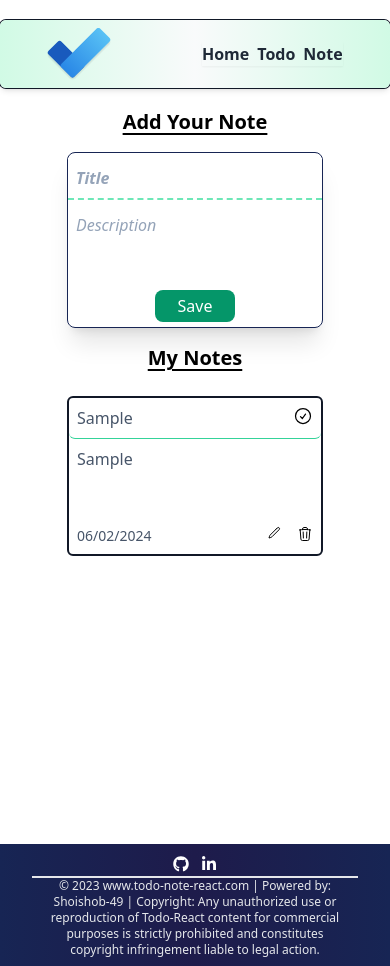
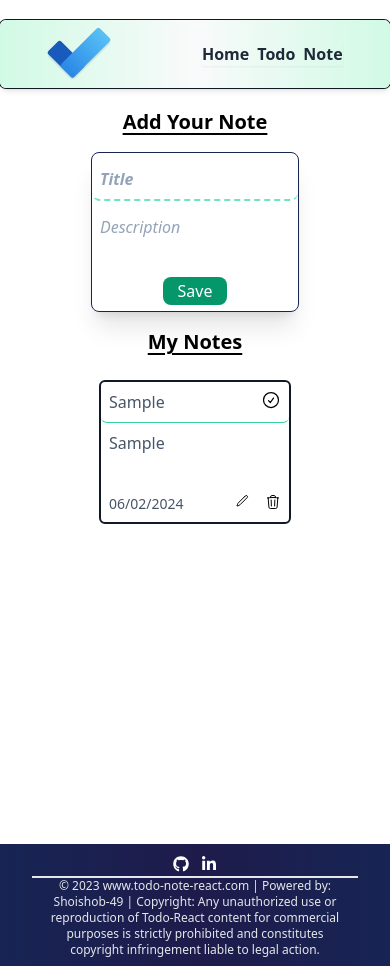
Before and after one commit to Shoishob007/todo-app-react, a React (Vite) app: page /note in a window 390 px wide. Both pictures are taken after typing "Sample", "Sample" into the empty fields and a click on the button "Save". Built offline with nearby package versions, Linux system fonts and the light colour scheme.

Commit message:
Mobile-Responsive

```diff
--- a/src/components/Note.jsx
+++ b/src/components/Note.jsx
@@ -62,30 +62,30 @@ export default function Note() {
       <p className="pb-4 text-xl sm:text-2xl mx-auto font-bold underline underline-offset-4">
         Add Your Note
       </p>
-      <div className="inputBox border border-blue-950 rounded-lg h-44 mx-auto flex flex-col shadow-xl justify-evenly w-64 sm:w-96">
+      <div className="inputBox border border-blue-950 rounded-lg h-40 sm:h-44 mx-auto flex flex-col shadow-xl justify-evenly w-52 sm:w-96">
         <input
           type="text"
-          className="p-2 border-b-2 border-b-emerald-300 border-dashed outline-none placeholder:font-semibold placeholder:italic placeholder:text-slate-400 "
+          className="p-2 border-b-2 border-b-emerald-300 rounded-lg border-dashed outline-none placeholder:font-semibold placeholder:italic placeholder:text-slate-400 "
           placeholder="Title"
           value={title}
           onChange={(e) => setTitle(e.target.value)}
         />
         <textarea
-          className="p-2 placeholder:font-medium h-20 resize-none outline-none placeholder:italic placeholder:text-slate-400"
+          className="p-2 placeholder:font-medium h-16 sm:h-20 resize-none outline-none placeholder:italic placeholder:text-slate-400"
           placeholder="Description"
           value={description}
           onChange={(e) => setDescription(e.target.value)}
         ></textarea>
         {editIndex === -1 ? (
           <button
-            className=" w-20 sm:w-24 h-8 rounded-lg text-white bg-emerald-600 hover:scale-105 hover:bg-blue-900 duration-200 font-normal sm:font-md mx-auto "
+            className=" w-16 sm:w-24 h-7 sm:h-8 rounded-lg text-white bg-emerald-600 hover:scale-105 hover:bg-blue-900 duration-200 font-light sm:font-md mx-auto "
             onClick={addNote}
           >
             Save
           </button>
         ) : (
           <button
-            className=" w-20 sm:w-24 h-8 rounded-lg text-white bg-emerald-600 hover:scale-105 hover:bg-blue-900 duration-200 font-normal sm:font-md mx-auto "
+            className="w-16 sm:w-24 h-7 sm:h-8 rounded-lg text-white bg-emerald-600 hover:scale-105 hover:bg-blue-900 duration-200 font-light sm:font-md mx-auto "
             onClick={updateNote}
           >
             Save Edits
@@ -97,12 +97,12 @@ export default function Note() {
           My Notes
         </p>
         <div className="py-4 px-6 mx-auto">
-          <ul className=" flex flex-wrap justify-center items-center gap-8">
+          <ul className=" flex flex-wrap justify-center items-center gap-4 sm:gap-8">
             {notes.length > 0 ? (
               notes.map((note, index) => (
                 <li key={index}>
                   <div
-                    className={`h-40 w-64 border-2 border-gray-900 flex flex-col rounded-md `}
+                    className={`h-36 sm:h-44 w-48 sm:w-64 border-2 border-gray-900 flex flex-col rounded-md `}
                   >
                     <span
                       className={`flex justify-between text-center rounded-md overflow-hidden p-2 border-b-emerald-400 border-b ${
--- a/src/components/Todo.jsx
+++ b/src/components/Todo.jsx
@@ -52,7 +52,7 @@ export default function Todo() {
   return (
     <div className="flex flex-col min-h-screen" id="create">
       <Navbar />
-      <div className="mx-auto py-10 flex flex-col gap-5 ">
+      <div className="mx-auto py-14 sm:py-10 flex flex-col gap-5 ">
         <p className="text-xl sm:text-2xl mx-auto sm:mx-0 font-bold underline underline-offset-4">
           Add Todo
         </p>
@@ -87,7 +87,7 @@ export default function Todo() {
           </button>
         </div>
       </div>
-      <div className="flex flex-col mx-auto  sm:w-80">
+      <div className="flex flex-col mx-auto sm:w-80">
         <p className=" text-xl sm:text-2xl mx-auto sm:mx-0 font-bold underline underline-offset-4">
           My Todos
         </p>
```
